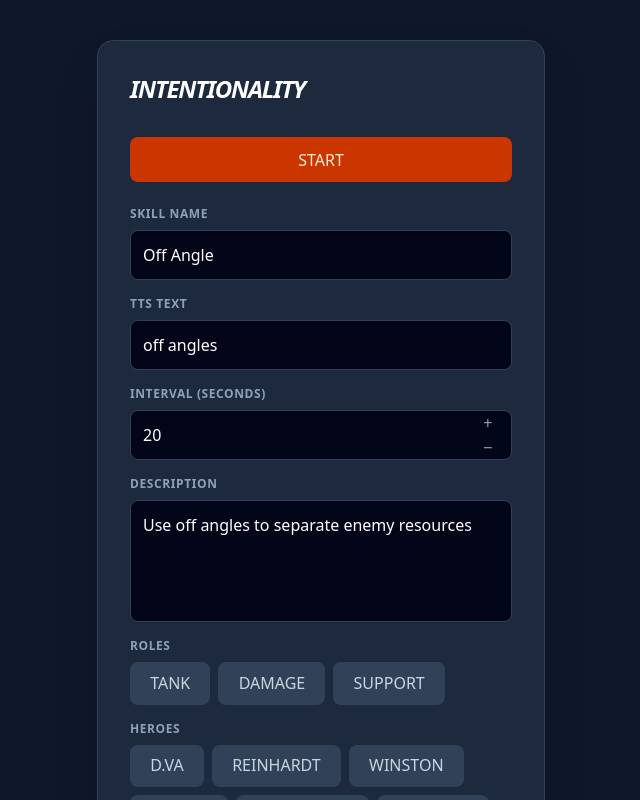
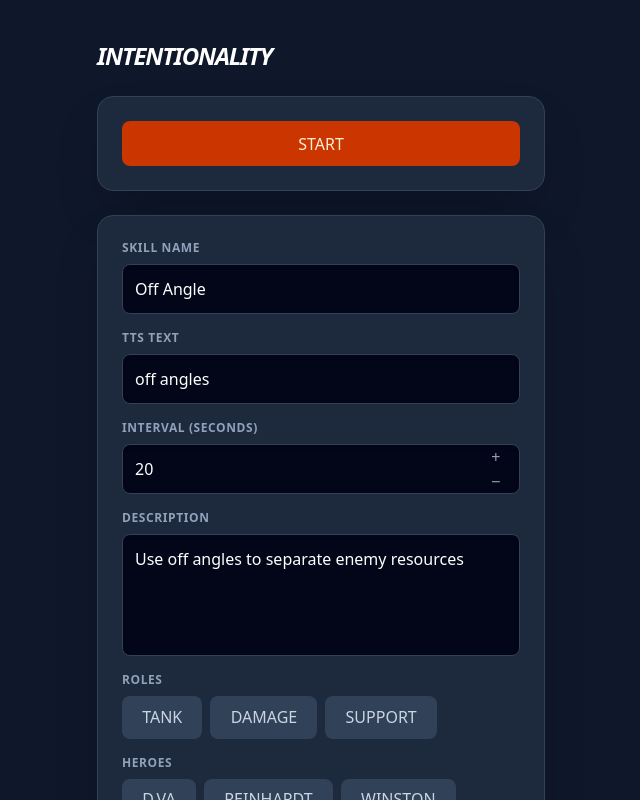
Before and after one commit to hollisma/OW-Intentionality-Timer, a React (Vite) app: page / in a window 1280 px wide. Shown: the top 800 px of the page, without its empty margins (319-959 px from the left). Built offline with nearby package versions, Linux system fonts and the light colour scheme.

Commit message:
Card common component

```diff
--- a/src/App.tsx
+++ b/src/App.tsx
@@ -4,6 +4,7 @@ import { SkillList } from './components/SkillList';
 import { SkillEditor } from './components/SkillEditor';
 import { Settings } from './components/Settings';
 import { SkillFiltersPanel } from './components/SkillFiltersPanel';
+import { Card } from './components/Card';
 import { LocalStorageSettingsStorage } from './storage/LocalStorageSettingsStorage';
 import { useSkillStore } from './hooks/useSkillStore';
 import { useSkillFilters } from './hooks/useSkillFilters';
@@ -56,15 +57,15 @@ function App() {
   }, [activeSkill, deleteSkill, hasActiveSkill]);
 
   return (
-    <div className='min-h-screen w-screen bg-slate-900 flex flex-col items-center py-10 px-4 overflow-y-auto'>
-      <div className='w-full max-w-md bg-slate-800 rounded-2xl border border-slate-700 shadow-2xl p-8'>
-        <header className='flex justify-between items-center mb-8'>
+    <div className='min-h-screen w-screen bg-slate-900 flex flex-col items-center py-10 px-4 overflow-y-auto gap-6'>
+      <div className='w-full max-w-md'>
+        <header className='flex justify-between items-center mb-6'>
           <h2 className='text-2xl font-bold text-white uppercase italic tracking-tighter'>Intentionality</h2>
         </header>
 
-        <main className='space-y-6'>
-          {/* Timer Display Section */}
-          <section>
+        <div className='flex flex-col gap-6'>
+          {/* Timer Card */}
+          <Card>
             {isActive && (
               <div className="text-center py-8 bg-slate-900/50 rounded-xl mb-4">
                 <div className="text-6xl font-mono font-black text-orange-500">{timeLeft}s</div>
@@ -75,30 +76,32 @@ function App() {
             )}
             <button
               onClick={toggleTimer}
-              className={`w-full py-4 rounded-xl font-black uppercase
+              className={`w-full py-4 rounded-xl font-black uppercase transition
                 ${isActive ? 'text-red-100 bg-red-700 hover:bg-red-600' : 'text-orange-100 bg-orange-700 hover:bg-orange-600'}`}
             >
               {isActive ? 'Stop' : 'Start'}
             </button>
-          </section>
+          </Card>
 
-          {/* Editor Section */}
-          {hasActiveSkill && (
+          {/* Editor Card */}
+          <Card>
+            {hasActiveSkill ? (
               <SkillEditor
                 skill={activeSkill}
                 isActive={isActive}
                 onUpdate={handleSkillUpdate}
                 onDelete={handleSkillDelete}
               />
-          )}
-          {!hasActiveSkill && (
+            ) : (
               <div className='text-center py-8 text-slate-400'>
                 <p className='text-sm'>No skills available. Add a skill to get started.</p>
               </div>
             )}
+          </Card>
 
-          <hr className="border-slate-700" />
-
+          {/* Settings, Filters, and Navigation Card */}
+          <Card>
+            <div className='space-y-6'>
               {/* Settings */}
               <Settings
                 volume={volume}
@@ -140,7 +143,9 @@ function App() {
               >
                 Reset All
               </button>
-        </main>
+            </div>
+          </Card>
+        </div>
       </div>
     </div>
   );
--- /dev/null
+++ b/src/components/Card.tsx
@@ -0,0 +1,14 @@
+import { type ReactNode } from 'react';
+
+interface CardProps {
+  children: ReactNode;
+  className?: string;
+}
+
+export const Card = ({ children, className = '' }: CardProps) => {
+  return (
+    <div className={`bg-slate-800 rounded-2xl border border-slate-700 shadow-2xl p-6 ${className}`}>
+      {children}
+    </div>
+  );
+};
```
Lines whose indentation alone changed are shown as unchanged.
